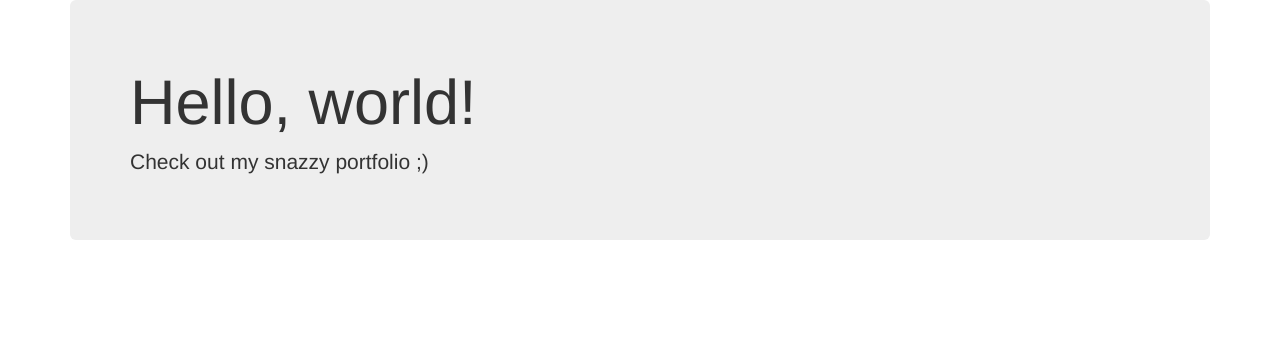
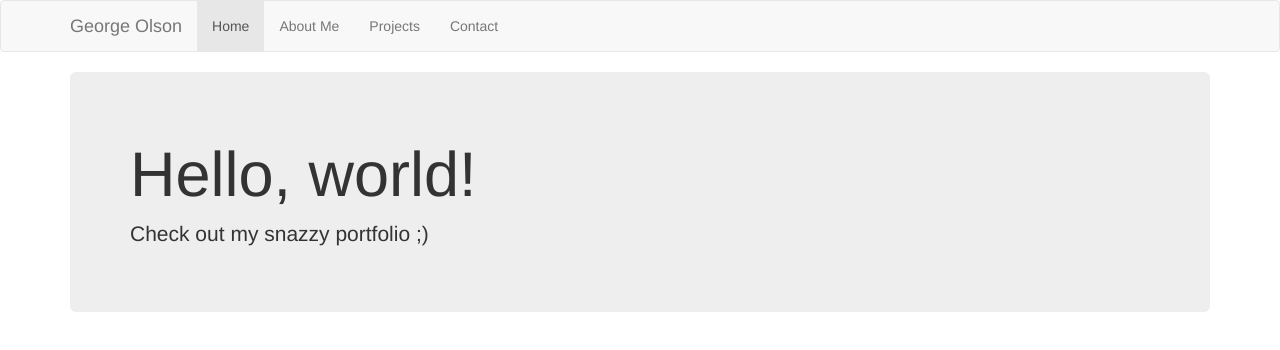
Before and after one commit to georgeolson92/portfolio, a plain HTML site: page index.html in a window 1280 px wide. Drawn offline with nearby package versions, Linux system fonts and the light colour scheme.

Commit message:
Add navigation bar to the top of the page with links to the home page and separate pages including About, Projects and Contact.

```diff
--- a/index.html
+++ b/index.html
@@ -13,6 +13,32 @@
 
   </head>
   <body>
+
+    <nav class="navbar navbar-default">
+      <div class="container">
+        <!-- Brand and toggle get grouped for better mobile display -->
+        <div class="navbar-header">
+          <button type="button" class="navbar-toggle collapsed" data-toggle="collapse" data-target="#bs-example-navbar-collapse-1" aria-expanded="false">
+            <span class="sr-only">Toggle navigation</span>
+            <span class="icon-bar"></span>
+            <span class="icon-bar"></span>
+            <span class="icon-bar"></span>
+          </button>
+          <a class="navbar-brand" href="#">George Olson</a>
+        </div>
+
+        <!-- Collect the nav links, forms, and other content for toggling -->
+        <div class="collapse navbar-collapse" id="bs-example-navbar-collapse-1">
+          <ul class="nav navbar-nav">
+            <li class="active"><a href="#">Home <span class="sr-only">(current)</span></a></li>
+            <li><a href="#">About Me</a></li>
+            <li><a href="#">Projects</a></li>
+            <li><a href="#">Contact</a></li>
+          </ul>
+        </div><!-- /.navbar-collapse -->
+      </div><!-- /.container-fluid -->
+    </nav>
+
     <div class="container">
       <div class="jumbotron">
         <h1>Hello, world!</h1>
```
